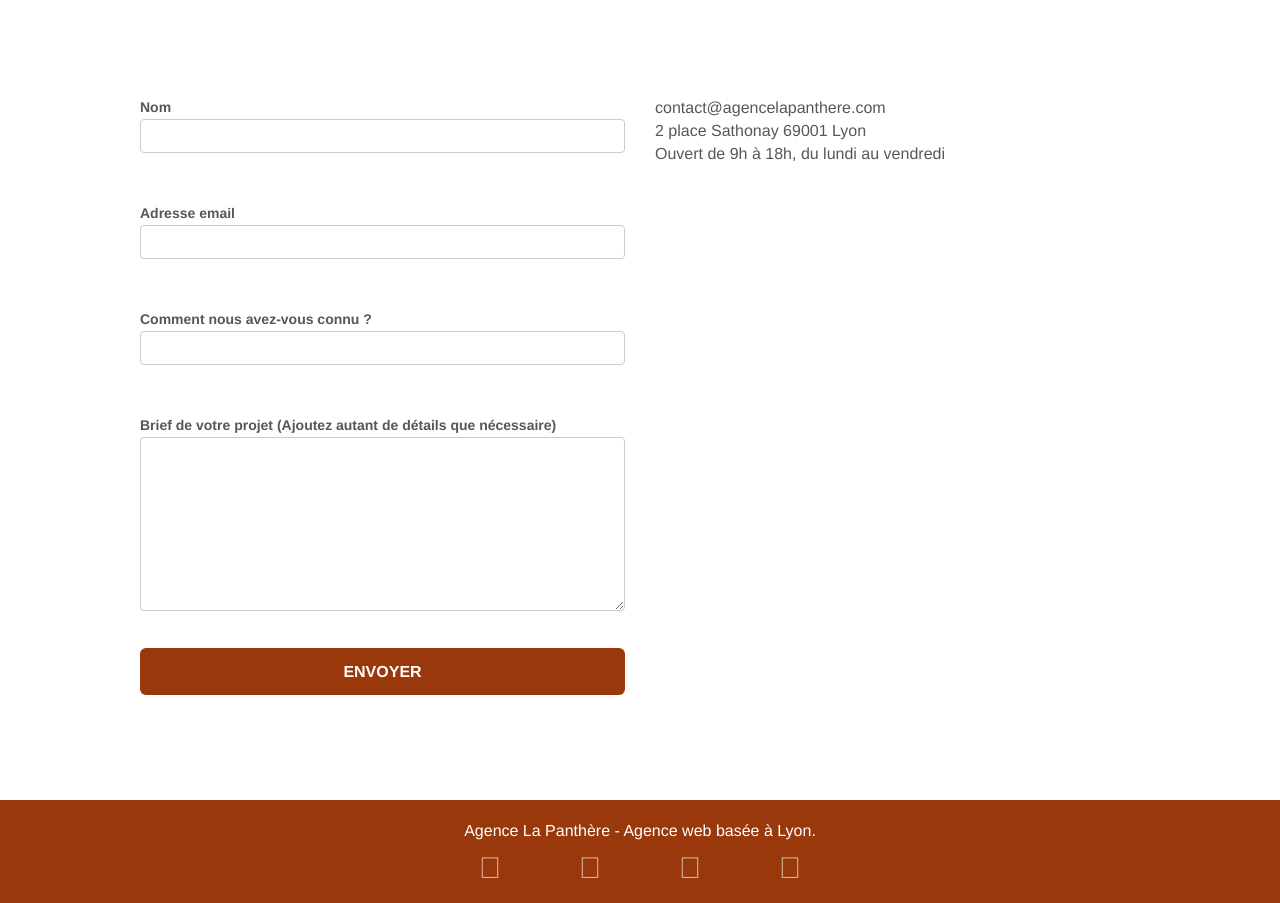
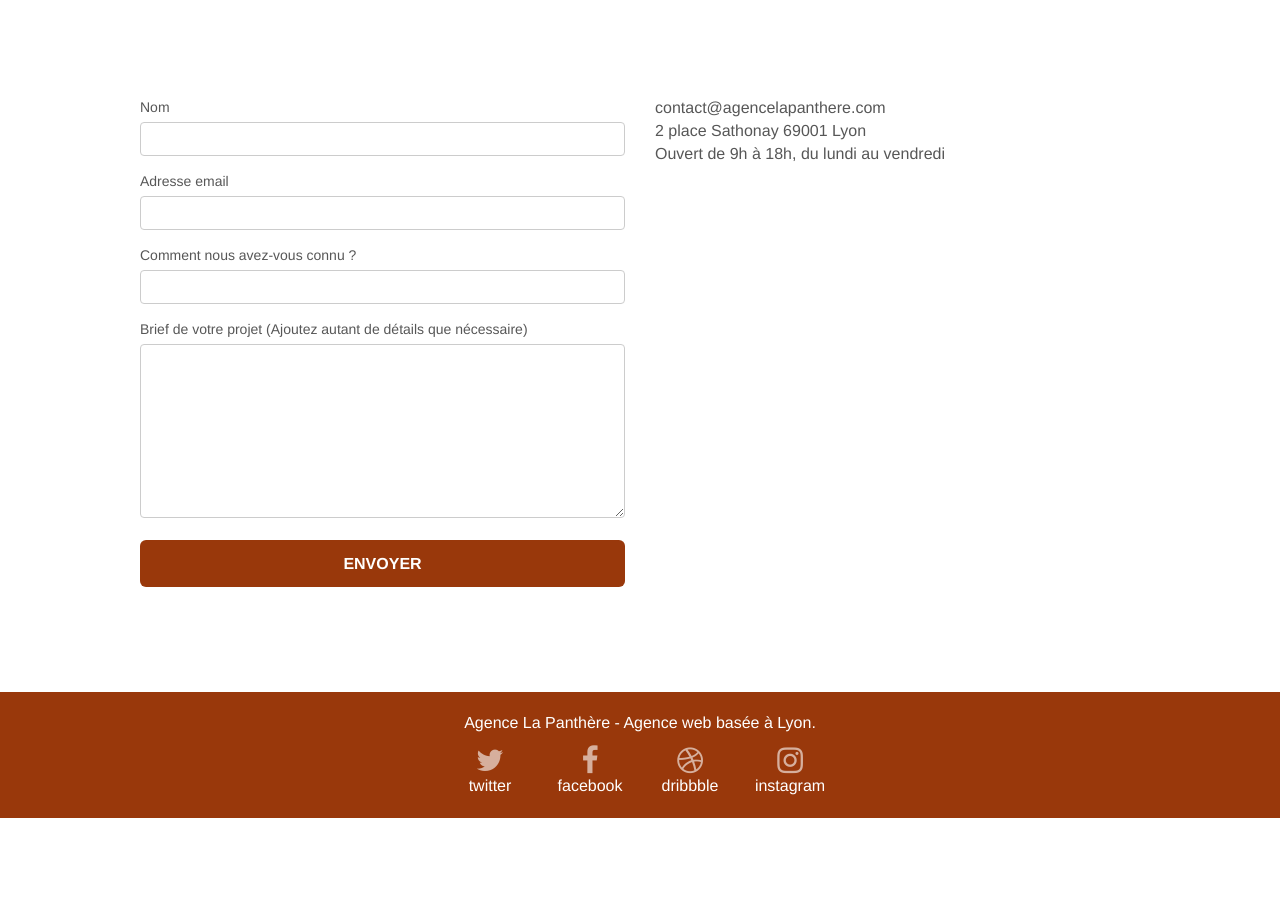
Before and after one commit to Bol2riZH/La_Panthere, a plain HTML site: page page2.html in a window 1280 px wide. Shown: the part 453-1356 px from the top of the page. After the commit the page ends 1271 px from the top, so only its background shows below. Drawn offline with nearby package versions, Linux system fonts and the light colour scheme; files that its build step writes are made by us from their sources.

Commit message:
delete .min extension

```diff
--- a/page2.html
+++ b/page2.html
@@ -15,10 +15,10 @@
 
     <link rel="shortcut icon" type="image/png" href="img/favicon.webp" />
 
-    <link rel="stylesheet" type="text/css" href="./css/bootstrap.min.css" />
+    <link rel="stylesheet" type="text/css" href="./css/bootstrap.css" />
     <link rel="stylesheet" type="text/css" href="style.css" />
-    <link rel="stylesheet" type="text/css" href="./css/font-awesome.min.css" />
-    <link rel="stylesheet" type="text/css" href="./css/et-line.min.css" />
+    <link rel="stylesheet" type="text/css" href="./css/font-awesome.css" />
+    <link rel="stylesheet" type="text/css" href="./css/et-line.css" />
 
     <title>La Panthère - Contact</title>
     <!-- Analytics -->
@@ -187,30 +187,34 @@
                 <div class="row row-no-gutters social">
                   <div class="col-sm-3">
                     <div class="text-center">
-                      <a class="social" href="index.html"
-                        ><span class="fa fa-twitter icon-md"></span
-                      ></a>
+                      <a class="social" href="https://twitter.com/"
+                        ><i class="fa fa-twitter icon-md"> </i
+                        ><span class="white">twitter</span></a
+                      >
                     </div>
                   </div>
                   <div class="col-sm-3">
                     <div class="text-center">
-                      <a class="social" href="index.html"
-                        ><span class="fa fa-facebook icon-md"></span
-                      ></a>
+                      <a class="social" href="https://www.facebook.com/"
+                        ><i class="fa fa-facebook icon-md"></i
+                        ><span class="white">facebook</span></a
+                      >
                     </div>
                   </div>
                   <div class="col-sm-3">
                     <div class="text-center">
-                      <a class="social" href="index.html"
-                        ><span class="fa fa-dribbble icon-md"></span
-                      ></a>
+                      <a class="social" href="https://dribbble.com/"
+                        ><i class="fa fa-dribbble icon-md"></i
+                        ><span class="white">dribbble</span></a
+                      >
                     </div>
                   </div>
                   <div class="col-sm-3">
                     <div class="text-center">
-                      <a class="social" href="index.html"
-                        ><span class="fa fa-instagram icon-md"></span
-                      ></a>
+                      <a class="social" href="https://www.instagram.com/"
+                        ><i class="fa fa-instagram icon-md"></i
+                        ><span class="white">instagram</span></a
+                      >
                     </div>
                   </div>
                 </div>
@@ -222,9 +226,9 @@
       </footer>
     </div>
     <!-- Principal conteneur END -->
-    <script src="./js/jquery-2.1.0.min.js" defer></script>
-    <script src="./js/bootstrap.min.js" defer></script>
-    <script src="./js/blocs.min.js" defer></script>
+    <script src="./js/jquery-2.1.0.js" defer></script>
+    <script src="./js/bootstrap.js" defer></script>
+    <script src="./js/blocs.js" defer></script>
     <script src="./js/jqBootstrapValidation.js" defer></script>
     <script src="./js/formHandler.js" defer></script>
   </body>
--- a/style.css
+++ b/style.css
@@ -1037,24 +1037,12 @@ h4 {
 }
 
 /* ADD FOR SEO */
+/* h2 index (page 1) mobile friendly */
+#bloc-2-services h2 {
+  max-width: 630px;
+  margin: auto;
+}
 
-/* navbar on page2 */
-.replace li {
-  list-style-type: none;
-}
-.replace a {
-  text-decoration: none;
-}
-@media (min-width: 767px) {
-  .replace {
-    position: absolute;
-    right: 15%;
-  }
-  .replace,
-  li {
-    padding-left: 20px;
-  }
-}
 /* citation replace by text on index (page 1) */
 .citation {
   padding: 30px;
@@ -1085,24 +1073,6 @@ h4 {
   }
 }
 
-/* rearrange the form */
-.form-group {
-  display: flex;
-  flex-direction: column;
-}
-label {
-  font-weight: bold;
-  margin-bottom: 2px;
-}
-input {
-  width: 470px;
-  height: 25px;
-  margin-bottom: 20px;
-}
-textarea {
-  width: 470px;
-}
-
 /* social network logo accessibility */
 .social a {
   display: flex;
@@ -1117,20 +1087,14 @@ textarea {
   justify-content: space-around;
 }
 
-/* portfolio mobile friendly */
+/* portfolio mobile friendly index (page1)*/
 @media (max-width: 767px) {
   #bloc-4-portfolio img {
     width: 100%;
   }
 }
 
-/* h2 index (page 1) mobile friendly */
-#bloc-2-services h2 {
-  max-width: 630px;
-  margin: auto;
-}
-
-/* delete toggle navigation text */
+/* delete toggle navigation text (page 2)*/
 .sr-only {
   display: none;
 }
```
